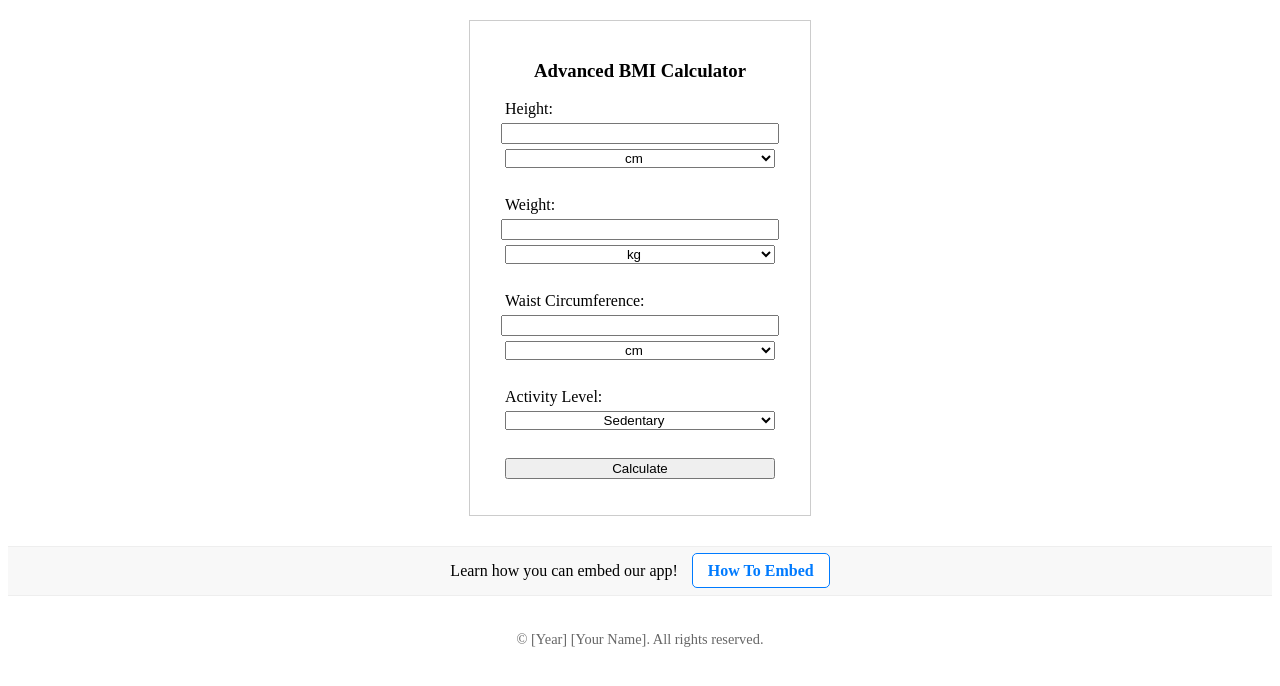
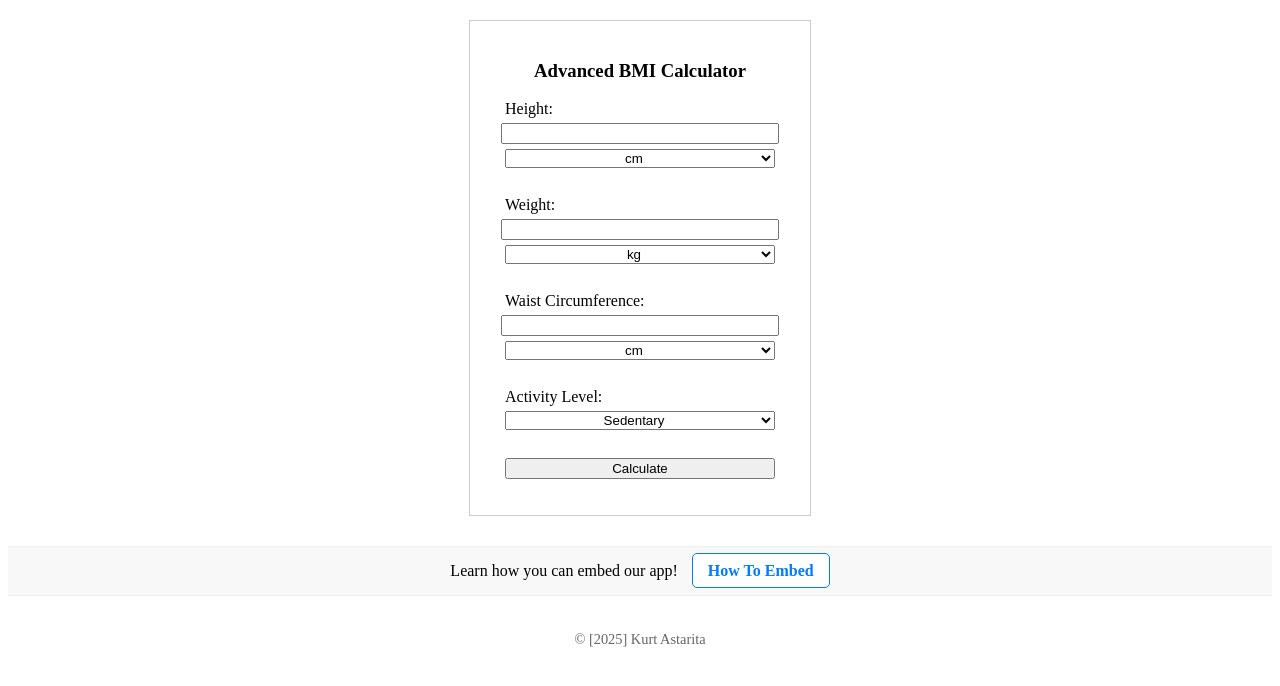
Before and after one commit to KurtAstarita/Advanced-BMI-Calculator, a plain HTML site: page index.html in a window 1280 px wide. Drawn offline with Linux system fonts and the light colour scheme.

Commit message:
Update index.html

```diff
--- a/index.html
+++ b/index.html
@@ -56,6 +56,6 @@
     <script src="script.js"></script>
 </body>
       <footer id="footer">
-        <p>&copy; [Year] [Your Name]. All rights reserved.</p>
+         <p></p>&copy; [2025] Kurt Astarita</p>
     </footer>
 </html>
```
